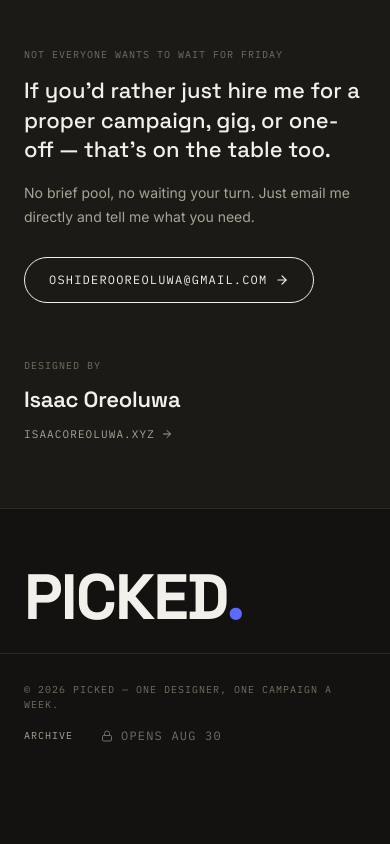
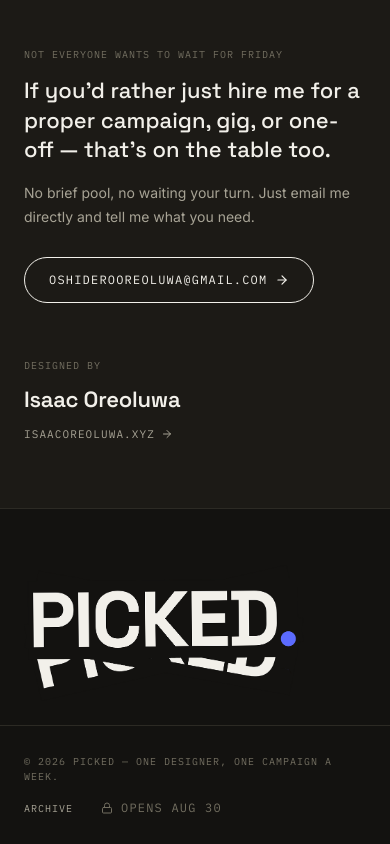
Before and after one commit to Love4reo/picked, a React (Vite) app: page / in a window 390 px wide. Shown: the part 4091-4935 px from the top of the page. Before the commit the page ends 4863 px from the top, so only its background shows below. Built offline with nearby package versions, Linux system fonts and the light colour scheme.

Commit message:
Modify closing statement and button styling
Updated the closing statement to include the logo and adjusted the button class for styling.

```diff
--- a/src/App.jsx
+++ b/src/App.jsx
@@ -547,22 +547,19 @@
         </div>
       </div>
 
-      {/* Closing statement — the loud, dramatic sign-off. One word, full width. */}
+      {/* Closing statement — the loud, dramatic sign-off. The logo, full width. */}
       <button
         onClick={() => go("home")}
-        className="f-display block w-full text-left leading-none group"
+        className="block w-full text-left group"
         style={{ padding: "0" }}
       >
-        <div
-          className="w-full px-6 sm:px-10 lg:px-16 xl:px-24 pt-14 sm:pt-20 pb-6 sm:pb-10 transition-colors duration-500"
-          style={{
-            fontSize: "clamp(64px,14vw,208px)", fontWeight: 700, letterSpacing: "-0.03em",
-            color: C.ink, whiteSpace: "nowrap", overflow: "hidden",
-          }}
-        >
-          <span className="inline-block transition-transform duration-500 group-hover:-translate-y-1">
-            PICKED<span style={{ color: C.accent }}>.</span>
-          </span>
+        <div className="w-full px-6 sm:px-10 lg:px-16 xl:px-24 pt-14 sm:pt-20 pb-6 sm:pb-10 overflow-hidden">
+          <img
+            src="/picked-logo.png"
+            alt="Picked"
+            className="inline-block transition-transform duration-500 group-hover:-translate-y-1"
+            style={{ width: "clamp(280px, 58vw, 880px)", height: "auto", display: "block" }}
+          />
         </div>
       </button>
 
```
